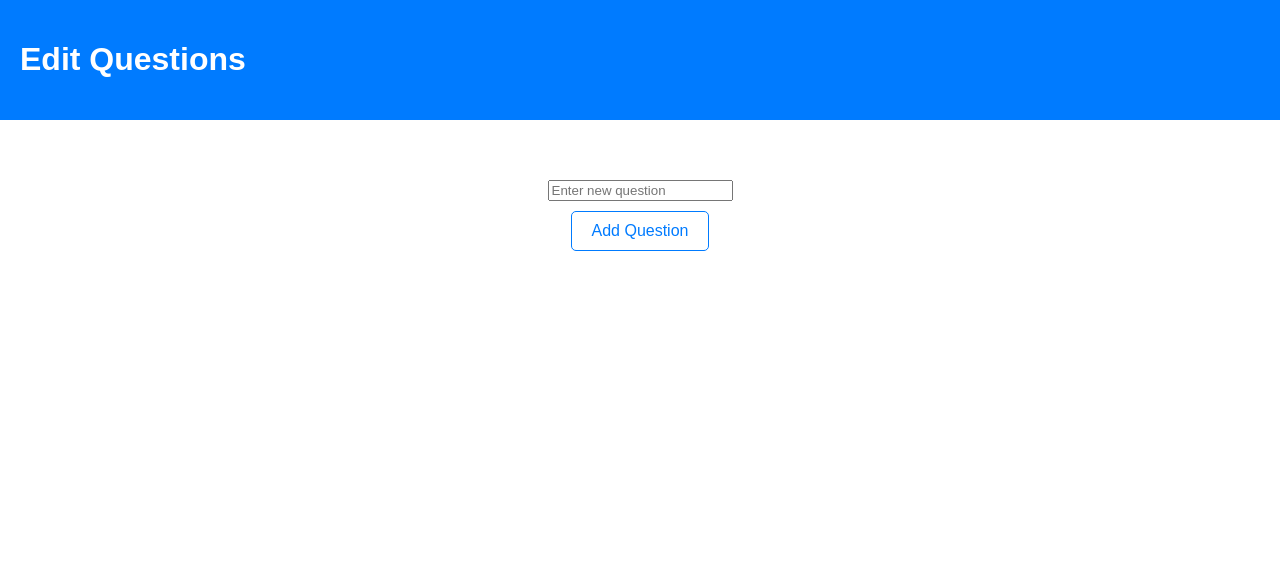
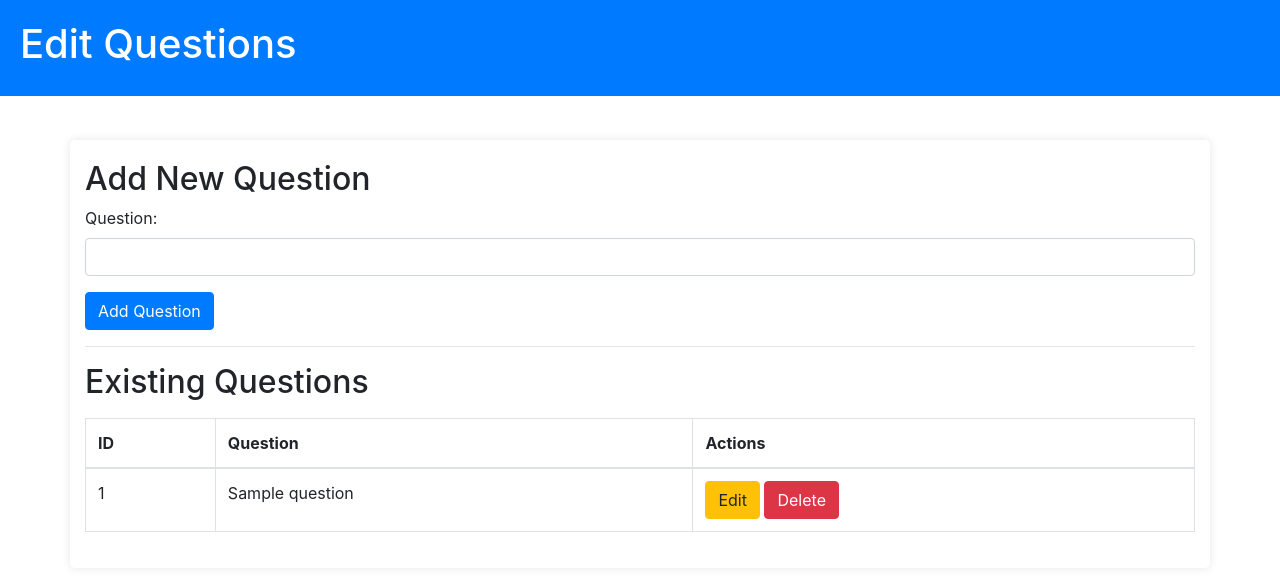
Before and after one commit to Pranay75/flask_app, a Flask app: page /edit-questions in a window 1280 px wide. Shown: the top 587 px of the page. Run offline with Flask 3, Linux system fonts and the light colour scheme; the visitor is signed in with stand-in values (Sample User, id 1); tables that the repository leaves empty hold one stand-in row (values such as "Sample post"); some libraries are stand-ins or nearby versions.

Commit message:
Done until the editing of challenges

```diff
--- a/app.py
+++ b/app.py
@@ -1,21 +1,45 @@
 from flask import Flask, render_template, request, redirect, url_for, flash, session
+from flask_sqlalchemy import SQLAlchemy
 import os
+
 app = Flask(__name__)
 app.secret_key = os.urandom(24)  # Replace with a fixed key in production
 
+# Database configuration
+app.config['SQLALCHEMY_DATABASE_URI'] = 'sqlite:///site.db'
+app.config['SQLALCHEMY_TRACK_MODIFICATIONS'] = False
+db = SQLAlchemy(app)
+
+# Define models
+class Question(db.Model):
+    question_id = db.Column(db.Integer, primary_key=True)
+    question = db.Column(db.String(200), nullable=False)
+
+class Student(db.Model):
+    student_id = db.Column(db.Integer, primary_key=True)
+    name = db.Column(db.String(100), nullable=False)
+    program = db.Column(db.String(100), nullable=False)
+    branch = db.Column(db.String(100), nullable=False)
+
+class Mark(db.Model):
+    id = db.Column(db.Integer, primary_key=True)
+    marks = db.Column(db.Integer, nullable=False)
+    student_id = db.Column(db.Integer, db.ForeignKey('student.student_id'), nullable=False)
+    student = db.relationship('Student', backref=db.backref('marks', lazy=True))
+
 @app.route('/')
 def index():
-    return render_template('index.html')
+    questions = Question.query.all()
+    return render_template('index.html', questions=questions)
 
 @app.route('/admin-login', methods=['GET', 'POST'])
 def admin_login():
     if request.method == 'POST':
         username = request.form['username']
         password = request.form['password']
-        # Add your authentication logic here
         if username == 'admin' and password == 'password':  # Example check
             flash('Login successful!', 'success')
-            session['admin'] = True  # Set admin session
+            session['admin'] = True
             return redirect(url_for('admin_dashboard'))
         else:
             flash('Invalid credentials, please try again.', 'danger')
@@ -34,21 +58,66 @@ def admin_dashboard():
         flash('Please log in first.', 'danger')
         return redirect(url_for('admin_login_page'))
 
-@app.route('/edit-questions')
+@app.route('/edit-questions', methods=['GET', 'POST'])
 def edit_questions():
     if 'admin' in session:
-        return render_template('edit_questions.html')
+        if request.method == 'POST':
+            question_text = request.form['question']
+            new_question = Question(question=question_text)
+            db.session.add(new_question)
+            db.session.commit()
+            flash('Question added successfully!', 'success')
+            return redirect(url_for('edit_questions'))
+        questions = Question.query.all()
+        return render_template('edit_questions.html', questions=questions)
     else:
         flash('Please log in first.', 'danger')
         return redirect(url_for('admin_login_page'))
 
-@app.route('/evaluate-students')
+@app.route('/delete-question/<int:question_id>', methods=['POST'])
+def delete_question(question_id):
+    if 'admin' in session:
+        question = Question.query.get_or_404(question_id)
+        db.session.delete(question)
+        db.session.commit()
+        flash('Question deleted successfully!', 'success')
+        return redirect(url_for('edit_questions'))
+    else:
+        flash('Please log in first.', 'danger')
+        return redirect(url_for('admin_login_page'))
+
+@app.route('/update-question', methods=['POST'])
+def update_question():
+    if 'admin' in session:
+        question_id = request.form['question_id']
+        question_text = request.form['question']
+        question = Question.query.get_or_404(question_id)
+        question.question = question_text
+        db.session.commit()
+        flash('Question updated successfully!', 'success')
+        return redirect(url_for('edit_questions'))
+    else:
+        flash('Please log in first.', 'danger')
+        return redirect(url_for('admin_login_page'))
+
+@app.route('/evaluate-students', methods=['GET', 'POST'])
 def evaluate_students():
     if 'admin' in session:
-        return render_template('evaluate_students.html')
+        if request.method == 'POST':
+            student_id = request.form['student_id']
+            marks = request.form['marks']
+            new_mark = Mark(student_id=student_id, marks=marks)
+            db.session.add(new_mark)
+            db.session.commit()
+            flash('Marks added successfully!', 'success')
+            return redirect(url_for('evaluate_students'))
+        students = Student.query.all()
+        return render_template('evaluate_students.html', students=students)
     else:
         flash('Please log in first.', 'danger')
         return redirect(url_for('admin_login_page'))
 
 if __name__ == '__main__':
+    with app.app_context():
+        db.create_all()
     app.run(debug=True)
--- a/static/styles.css
+++ b/static/styles.css
@@ -1,7 +1,9 @@
+/* Global styles */
 body {
   font-family: Arial, sans-serif;
   margin: 0;
   padding: 0;
+  background-color: #f8f9fa; /* Light gray background */
 }
 
 header {
@@ -55,11 +57,17 @@ main {
 
 .container {
   margin-top: 100px;
+  padding: 20px;
+  background-color: #ffffff; /* White container background */
+  border-radius: 5px;
+  box-shadow: 0 0 10px rgba(0, 0, 0, 0.1); /* Shadow effect */
 }
 
 h2 {
   margin-bottom: 30px;
 }
+
+/* Admin Options */
 .admin-options {
   display: flex;
   justify-content: center;
@@ -97,3 +105,22 @@ h2 {
   background-color: #007bff;
   color: white;
 }
+
+/* Questions Page */
+.list-group-item {
+  border: none;
+  background-color: #ffffff; /* White list item background */
+  border-radius: 5px;
+  box-shadow: 0 0 5px rgba(0, 0, 0, 0.1); /* Light shadow effect */
+  margin-bottom: 10px;
+  padding: 15px;
+}
+
+.discussion-info {
+  font-weight: bold;
+  margin-top: 20px;
+  background-color: #f0f0f0;
+  padding: 10px;
+  border-radius: 5px;
+  text-align: center;
+}
--- a/static/styles.scss
+++ /dev/null
@@ -1,3 +0,0 @@
-body{
-    background-color: blanchedalmond
-}
--- a/templates/admin_dashboard.html
+++ b/templates/admin_dashboard.html
@@ -22,7 +22,7 @@
                 <img src="{{ url_for('static', filename='list.png') }}" alt="Evaluate Students" width="200">
                 <a href="{{ url_for('evaluate_students') }}" class="button">Evaluate Students</a>
             </div>
-            <!-- Add more options as needed -->
+            <!--  more options as needed -->
         </section>
     </main>
 </body>
--- a/templates/edit_questions.html
+++ b/templates/edit_questions.html
@@ -5,6 +5,10 @@
     <meta name="viewport" content="width=device-width, initial-scale=1.0">
     <title>Edit Questions</title>
     <link rel="stylesheet" href="{{ url_for('static', filename='styles.css') }}">
+    <script src="https://code.jquery.com/jquery-3.6.0.min.js"></script>
+    <script src="https://cdnjs.cloudflare.com/ajax/libs/popper.js/2.9.3/umd/popper.min.js"></script>
+    <script src="https://stackpath.bootstrapcdn.com/bootstrap/4.3.1/js/bootstrap.min.js"></script>
+    <link rel="stylesheet" href="https://stackpath.bootstrapcdn.com/bootstrap/4.3.1/css/bootstrap.min.css">
 </head>
 <body>
     <header>
@@ -13,23 +17,83 @@
         </div>
     </header>
     <main>
-        <section class="admin-options">
-            <form action="/add_question" method="POST" class="admin-option">
-                <input type="text" name="question" placeholder="Enter new question" required>
-                <button type="submit" class="button">Add Question</button>
+        <div class="container mt-4">
+            <h2>Add New Question</h2>
+            <form id="add-question-form" method="POST" action="{{ url_for('edit_questions') }}">
+                <div class="form-group">
+                    <label for="question">Question:</label>
+                    <input type="text" id="question" name="question" class="form-control" required>
+                </div>
+                <button type="submit" class="btn btn-primary">Add Question</button>
             </form>
-            {% for question in questions %}
-            <div class="admin-option">
-                <form action="/update_question/{{ question.id }}" method="POST">
-                    <input type="text" name="question" value="{{ question.question }}" required>
-                    <button type="submit" class="button">Update</button>
-                </form>
-                <form action="/delete_question/{{ question.id }}" method="POST">
-                    <button type="submit" class="button delete-btn">Delete</button>
-                </form>
+
+            <hr>
+
+            <h2>Existing Questions</h2>
+            <table class="table table-bordered mt-3">
+                <thead>
+                    <tr>
+                        <th>ID</th>
+                        <th>Question</th>
+                        <th>Actions</th>
+                    </tr>
+                </thead>
+                <tbody>
+                    {% for question in questions %}
+                    <tr>
+                        <td>{{ question.question_id }}</td>
+                        <td>{{ question.question }}</td>
+                        <td>
+                            <button class="btn btn-warning edit-btn" data-toggle="modal" data-target="#editModal" data-id="{{ question.question_id }}" data-question="{{ question.question }}">Edit</button>
+                            <form method="POST" action="{{ url_for('delete_question', question_id=question.question_id) }}" style="display:inline;">
+                                <input type="hidden" name="_method" value="DELETE">
+                                <button type="submit" class="btn btn-danger">Delete</button>
+                            </form>
+                        </td>
+                    </tr>
+                    {% endfor %}
+                </tbody>
+            </table>
+        </div>
+
+        <!-- Edit Question Modal -->
+        <div class="modal fade" id="editModal" tabindex="-1" role="dialog" aria-labelledby="editModalLabel" aria-hidden="true">
+            <div class="modal-dialog" role="document">
+                <div class="modal-content">
+                    <div class="modal-header">
+                        <h5 class="modal-title" id="editModalLabel">Edit Question</h5>
+                        <button type="button" class="close" data-dismiss="modal" aria-label="Close">
+                            <span aria-hidden="true">&times;</span>
+                        </button>
+                    </div>
+                    <form id="edit-question-form" method="POST" action="{{ url_for('update_question') }}">
+                        <div class="modal-body">
+                            <input type="hidden" id="edit-question-id" name="question_id">
+                            <div class="form-group">
+                                <label for="edit-question">Question:</label>
+                                <input type="text" id="edit-question" name="question" class="form-control" required>
+                            </div>
+                        </div>
+                        <div class="modal-footer">
+                            <button type="button" class="btn btn-secondary" data-dismiss="modal">Close</button>
+                            <button type="submit" class="btn btn-primary">Save changes</button>
+                        </div>
+                    </form>
+                </div>
             </div>
-            {% endfor %}
-        </section>
+        </div>
     </main>
+
+    <script>
+        $(document).ready(function() {
+            // Populate edit modal with question data
+            $('.edit-btn').on('click', function() {
+                var questionId = $(this).data('id');
+                var questionText = $(this).data('question');
+                $('#edit-question-id').val(questionId);
+                $('#edit-question').val(questionText);
+            });
+        });
+    </script>
 </body>
 </html>
```
Also changed, not shown: templates/index.html (+14 -15 lines), 1 other file.
